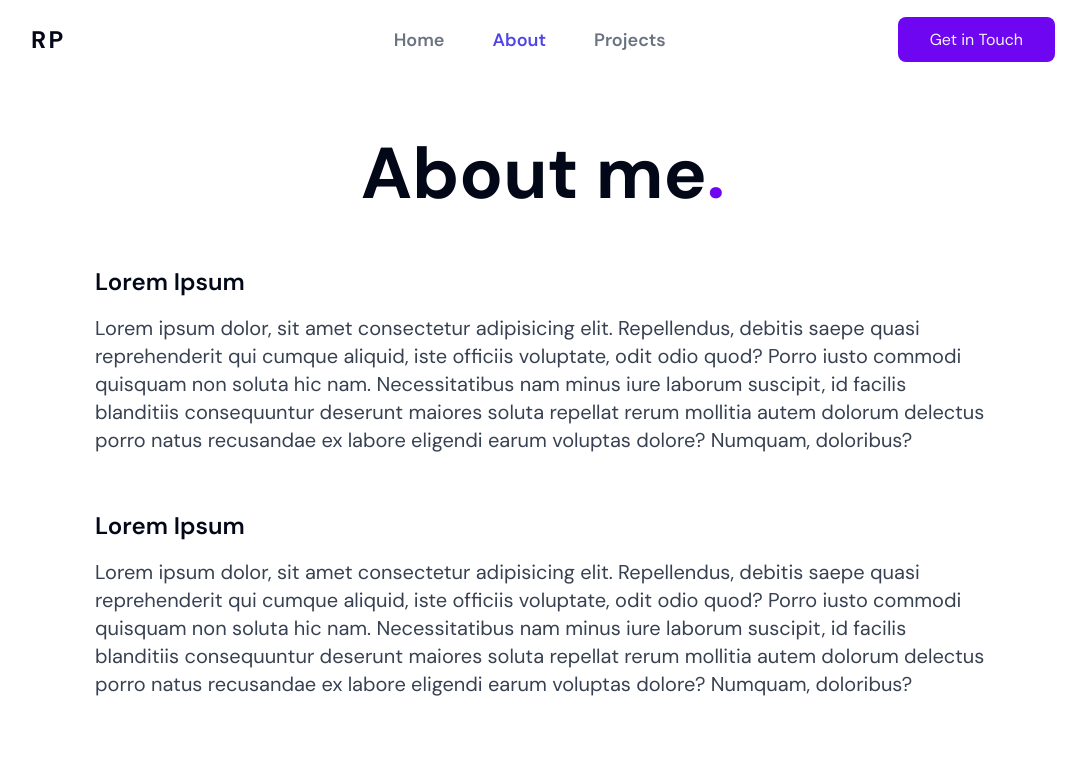
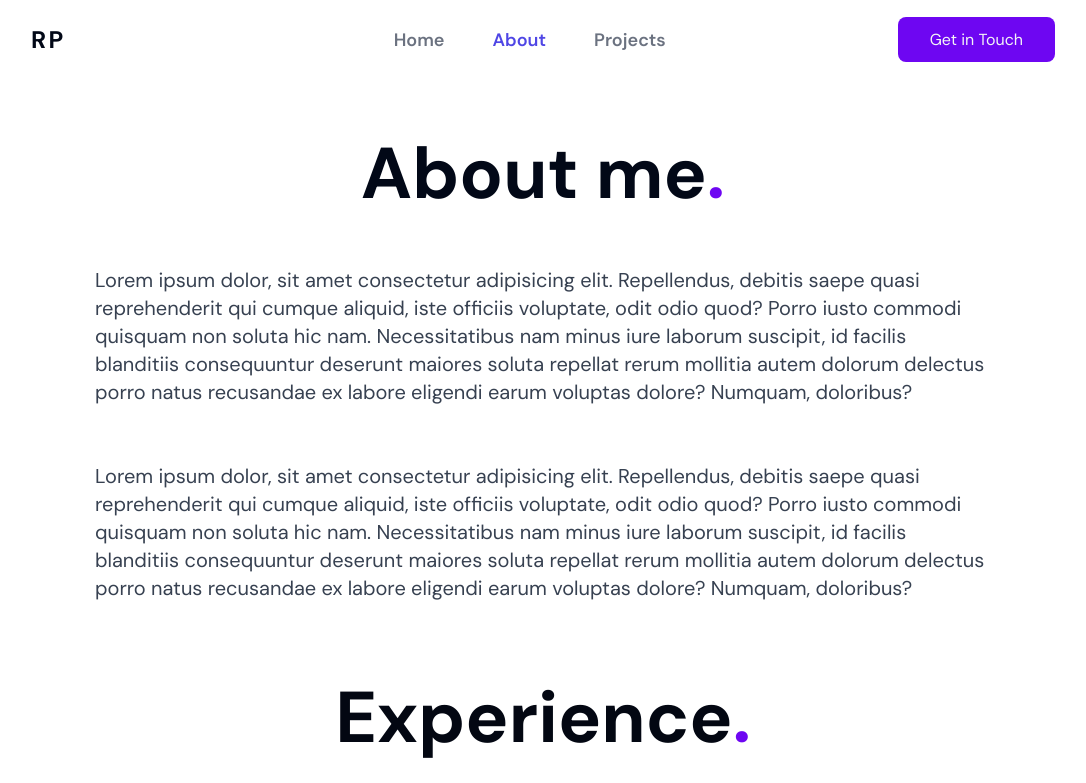
Before and after one commit to Rithvik8001/Rithvik-s-Portfolio, a Next.js app: page /about in a window 1280 px wide. Shown: the top 783 px of the page, without its empty margins (97-1183 px from the left). Built offline with nearby package versions, Linux system fonts and the light colour scheme.

Commit message:
About Changes

```diff
--- a/src/components/About.tsx
+++ b/src/components/About.tsx
@@ -11,7 +11,6 @@ export default function page() {
       </BlurFade>
       <BlurFade delay={0.25} inView>
         <div className="max-w-4xl mx-auto space-y-4 mt-14">
-          <h3 className="font-semibold text-2xl">Lorem Ipsum</h3>
           <p className="text-gray-700 text-xl">
             Lorem ipsum dolor, sit amet consectetur adipisicing elit.
             Repellendus, debitis saepe quasi reprehenderit qui cumque aliquid,
@@ -26,7 +25,6 @@ export default function page() {
       </BlurFade>
       <BlurFade delay={0.35} inView>
         <div className="max-w-4xl mx-auto space-y-4 mt-14">
-          <h3 className="font-semibold text-2xl">Lorem Ipsum</h3>
           <p className="text-gray-700 text-xl">
             Lorem ipsum dolor, sit amet consectetur adipisicing elit.
             Repellendus, debitis saepe quasi reprehenderit qui cumque aliquid,
```
